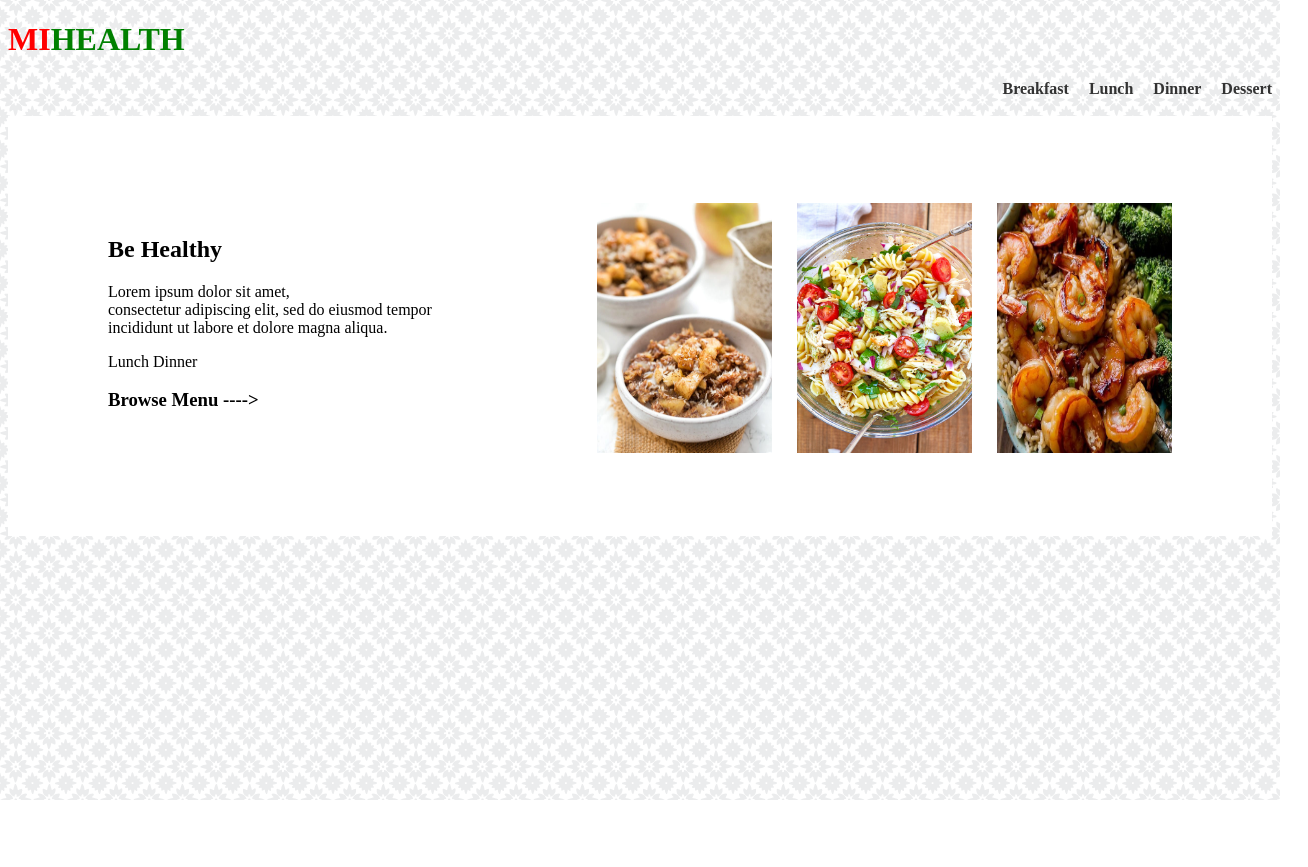
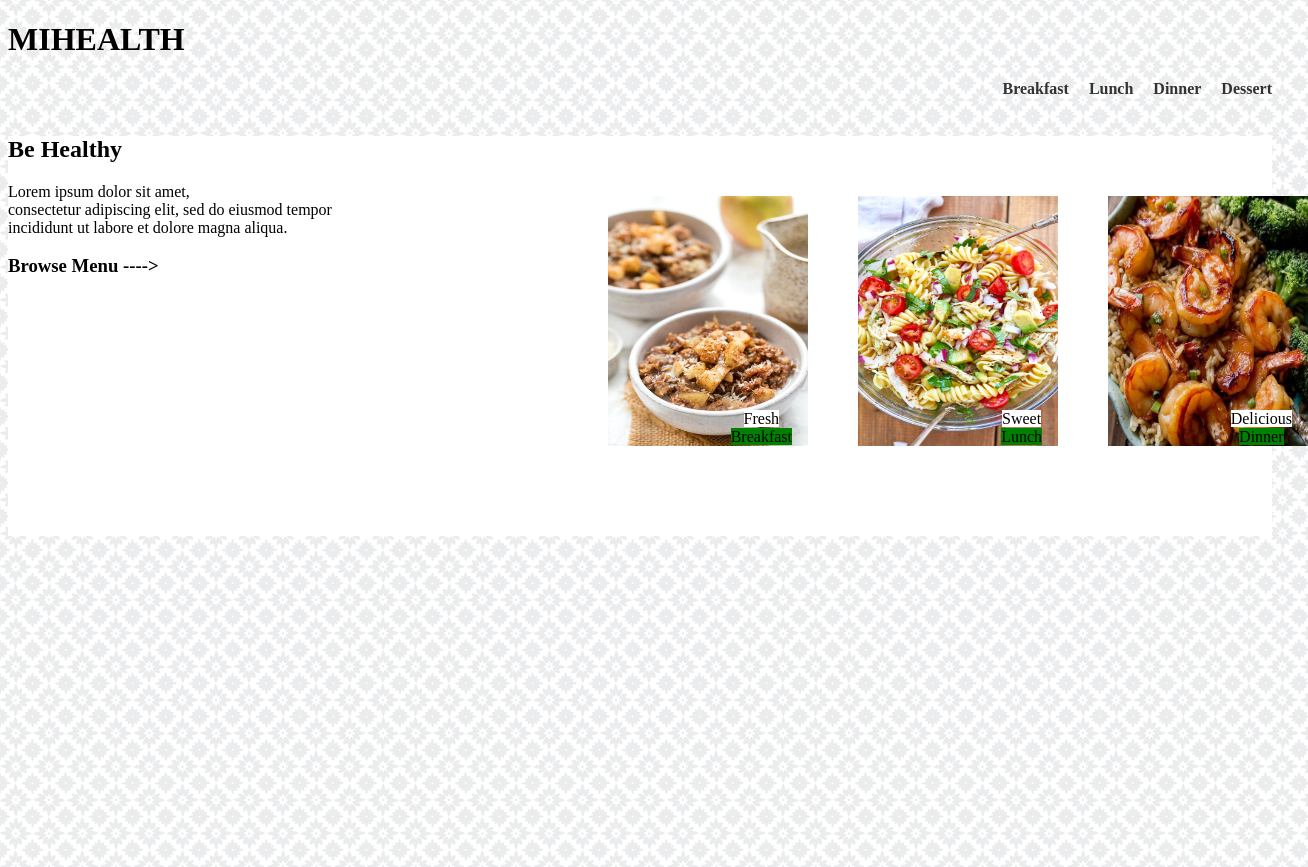
Before and after one commit to boynamedjack47/mihealthproject, a plain HTML site: page index.html in a window 1280 px wide. Shown: the top 867 px of the page, 1308 px wide, since content can reach past the window. Before the commit the page ends 800 px from the top, so only its background shows below. Drawn offline with Linux system fonts and the light colour scheme.

Commit message:
fixed images and spacing, much cleaner Css and HTML

```diff
--- a/index.html
+++ b/index.html
@@ -2,10 +2,11 @@
 <html lang="en">
 <head>
     <meta charset="UTF-8">
-    <meta name="viewport" content="width=device-width, initial-scale=1.0">
+    <meta name="viewport" content="width=, initial-scale=1.0">
+    <title>Document</title>
     <link rel="stylesheet" href="styles.css">
-    <title>Document</title>
 </head>
+
 <body>
     <h1><span class="mi">MI</span><Span class="health">HEALTH</Span></h1>
     <nav class="navbar">
@@ -17,20 +18,33 @@
         </ul>
     </nav>
     <br>
+
+
     <div class="main">
     <H2>Be Healthy</H2>
     <p id="body">Lorem ipsum dolor sit amet,<br>
     consectetur adipiscing elit, sed do eiusmod tempor <br>incididunt ut labore
     et dolore magna aliqua.</p>
-    <div class="images">
+    <h3>Browse Menu ----&gt;</h3>
 
-    <img src="images/Shrimp.jpg" alt="Dinner" class="shrimp">
-    <img src="images/pasta-salad.jpg" alt="Lunch" class="pasta">
-    <span class="label">Lunch</span>
-    <img src="images/apple.jpg" alt="Breakfast" class="apple">
-    <span class="label">Dinner</span>
-    <h3>Browse Menu ----&gt;</h3>
+<div class="meal-container">
+    <div class="container">
+<img src="images/Shrimp.jpg" alt="apple" style="width:100%;">
+<div class="bottom-right"><span class="fresh">Delicious</span> <br><span class="breakfast">Dinner</span></div>
+
     </div>
-</div>
+    <div class="container1">
+        <img src="images/pasta-salad.jpg" alt="apple" style="width:100%;">
+        <div class="bottom-right"><span class="fresh">Sweet</span> <br><span class="breakfast">Lunch</span></div>
+
+            </div>
+            <div class="container2">
+                <img src="images/apple.jpg" alt="apple" style="width:100%;">
+                <div class="bottom-right"><span class="fresh">Fresh</span> <br><span class="breakfast">Breakfast</span></div>
+
+                    </div>
+
+        </div>
+    </div>
 </body>
 </html>
--- a/styles.css
+++ b/styles.css
@@ -1,75 +1,62 @@
-h5{text-align: right;
-tex
+.bottom-right {
+    position: absolute;
+    bottom: 0px;
+  right: 16px;
+    color: black;
   }
 
-#body {text-align:left;
+  h2{
+
+  }
+  .container {
+
+    position: relative;
+    left: 1100px;
+    bottom: 100px;
+    right: 0px;
+  text-align: center;
+    color: white;
+    width: 200px;
+    height: 250px;
   }
 
-.apple { width: 175px; /* Adjust as needed */
-    height: 250px; /* Adjust as needed */
-    float: right;
-    margin-right: 25px;
-    margin-top: -150px;
-}
+  .container1{
+      position: relative;
+    left: 850px;
+    bottom: 350px;
+    right: 0px;
+  text-align: center;
+    color: white;
+    width: 200px;
+    height: 250px;}
 
-.pasta { width: 175px; /* Adjust as needed */
-    height: 250px; /* Adjust as needed */
-    float: right;
-    margin-top: -150px;
-}
-
-.shrimp { width: 175px; /* Adjust as needed */
-    height: 250px; /* Adjust as needed */
-    float: right;
-    margin-left: 25px;
-    margin-top: -150px;
+    .container2{
+        position: relative;
+      left: 600px;
+      bottom: 600px;
+      right: 0px;
+    text-align: center;
+      color: white;
+      width: 200px;
+      height: 250px;
 
     }
-
-.images {
-    gap: 20px;
-    margin-bottom: 25px;
+  img {width: 100%;
+  height: 100%;
   }
-
-
-body {
-    background-image: url('images/moroccan-flower.png'); /* Path to your background image */
-    background-repeat: repeat; /* Repeat the background image */
-    background-size: auto; /* Adjust as needed */
-    background-position: top left; /* Optional: Start from top-left corner */
+  .fresh {
+      background-color: white;
   }
-
-.mi {
-    color: red;
+  .breakfast {
+      background-color: green;
   }
-h2 {
-    text-align: left;
-}
-h3{
-    text-align: left;
-    padding left: 50px;
-}
-
-.health {
-    color: green;
-}
-/* Style for the navigation bar */
-.navbar {
-    text-align: right; /* Aligns the menu to the right */
-
-}
-.main{
-    background-color: white;
-    padding: 100px;
-}
-
   /* Style for the navigation links */
   .nav-links {
-    list-style-type: none; /* Removes bullets from the list */
-    margin: 0; /* Remove default margin */
-    padding: 0; /* Remove default padding */
-    display: flex; /* Use flexbox to align items horizontally */
-    justify-content: flex-end; /* Align items to the right */
+     list-style-type: none;
+      margin: 0;
+      padding: 0;
+      display: flex;
+      justify-content: flex-end;
   }
 
   .nav-links li {
@@ -86,3 +73,14 @@ h3{
   .nav-links a:hover {
       color: #000; /* Changes color on hover (optional) */
   }
+
+  body {
+      background-image: url('images/moroccan-flower.png');
+      background-repeat: repeat;
+      background-size: auto;
+      background-position: top left;
+  }
+
+  .main {background-color: white;
+height: 400px;
+}
```
Lines whose indentation alone changed are shown as unchanged.
